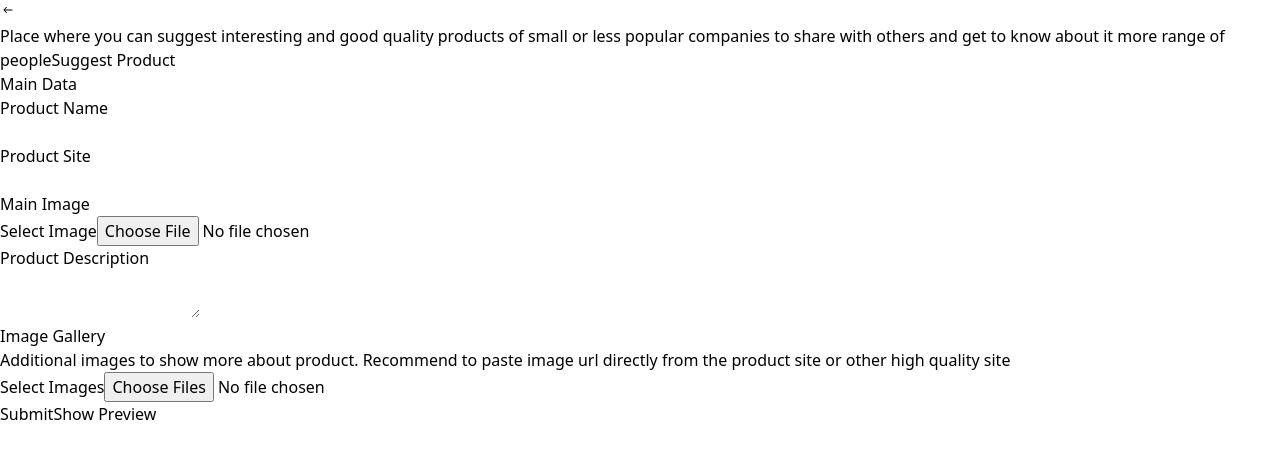
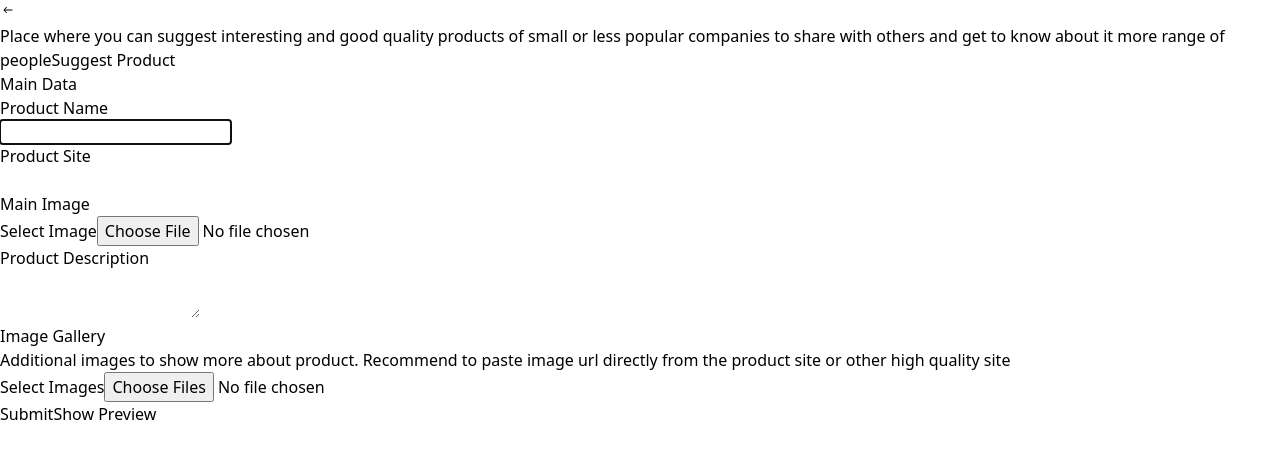
Before and after one commit to alexey-marinkevich/prod-rank, a React (Vite) app: page /suggest in a window 1280 px wide. Shown: the top 458 px of the page. Built offline with nearby package versions, Linux system fonts and the light colour scheme; no server answers.

Commit message:
add react hook form

```diff
--- a/src/pages/SuggestProductPage.tsx
+++ b/src/pages/SuggestProductPage.tsx
@@ -1,7 +1,11 @@
 import { useState } from 'react';
+import * as yup from 'yup';
+import { yupResolver } from '@hookform/resolvers/yup';
+import { useForm } from 'react-hook-form';
+import { v4 as uuid } from 'uuid';
+
+import { Link, redirect, useNavigate, useNavigation, useSubmit } from 'react-router-dom';
 import { IoIosArrowRoundBack } from 'react-icons/io';
-import { Form, Link, redirect, useNavigate, useNavigation } from 'react-router-dom';
-import { v4 as uuid } from 'uuid';
 import { IoCheckmarkCircleOutline, IoCheckmarkDoneCircleOutline } from 'react-icons/io5';
 import { CgSpinner } from 'react-icons/cg';
 
@@ -79,11 +83,33 @@ type ImgSelected = {
 function SuggestProductPage() {
   const navigate = useNavigate();
   const navigation = useNavigation();
+  const submit = useSubmit();
+
+  const schema = yup
+    .object({
+      name: yup.string().required().trim().max(50),
+      siteUrl: yup.string().url().required().trim(),
+      description: yup.string().required().trim().min(50),
+    })
+    .required();
+
+  const {
+    register,
+    handleSubmit,
+    formState: { errors },
+  } = useForm<CreateProduct>({
+    resolver: yupResolver(schema),
+  });
 
   const [imgSelected, setImgSelected] = useState<ImgSelected>({
     headImg: false,
     gallery: false,
   });
+
+  const onSubmit = (data) => {
+    console.log(data);
+    submit(data, { action: '/suggest', method: 'post' });
+  };
 
   return (
     <div className="m-auto mb-20 max-w-5xl p-2 md:p-5">
@@ -106,7 +132,8 @@ function SuggestProductPage() {
           </span>
         </h1>
       </section>
-      <Form method="post" action="/suggest">
+      {/* <form method="post" action="/suggest"> */}
+      <form onSubmit={handleSubmit(onSubmit)}>
         <fieldset disabled={navigation.state === 'submitting'}>
           <section className="mb-10">
             <h2 className="mb-4 text-2xl">Main Data</h2>
@@ -115,22 +142,29 @@ function SuggestProductPage() {
                 <p className="absolute top-[-13px] left-4 bg-white px-1">Product Name</p>
                 <input
                   type="text"
-                  name="name"
-                  className="w-full rounded-md border-2 border-gray-400 p-3"
+                  {...register('productName')}
+                  required={!!errors.productName?.message}
+                  autoFocus
+                  className="w-full rounded-md border-[3px] border-gray-400 p-3 outline-none required:border-red-500
+                 focus:border-black invalid:focus:border-red-500"
                 />
+                <p className="text-red-500 empty:hidden">{errors.productName?.message}</p>
               </label>
               <label className="relative">
                 <p className="absolute top-[-13px] left-4 bg-white px-1">Product Site</p>
                 <input
                   type="text"
-                  name="siteUrl"
-                  className="w-full rounded-md border-2 border-gray-400 p-3"
+                  required={!!errors.productSite?.message}
+                  {...register('productSite')}
+                  className="w-full rounded-md border-[3px] border-gray-400 p-3 outline-none
+                 required:border-red-500 focus:border-black invalid:focus:border-red-500"
                 />
+                <p className="text-red-500 empty:hidden">{errors.productSite?.message}</p>
               </label>
               <div>
                 <p className="mb-2">Main Image</p>
                 <label className="inline-block w-full sm:w-[250px]">
-                  {!imgSelected.headImg || !headImgFile ? (
+                  {!headImgFile ? (
                     <a className="block w-full cursor-pointer rounded-lg bg-black p-3 text-center text-white transition-all hover:scale-95">
                       Select Image
                     </a>
@@ -144,9 +178,9 @@ function SuggestProductPage() {
                   )}
                   <input
                     type="file"
-                    name="headImage"
+                    {...register('headImage')}
                     accept="image/x-png,image/jpeg"
-                    className="col-span-2 hidden w-full rounded-md border-2 border-gray-400 p-3"
+                    className="hidden"
                     onChange={(e) => {
                       headImgFile = e.target.files && e.target.files[0];
                       setImgSelected((prevState) => ({ ...prevState, headImg: true }));
@@ -159,9 +193,14 @@ function SuggestProductPage() {
                   Product Description
                 </p>
                 <textarea
-                  name="description"
-                  className="min-h-[300px] w-full resize-none rounded-md border-2 border-gray-400 p-3 sm:min-h-[200px]"
+                  {...register('articleContent')}
+                  required={!!errors.articleContent?.message}
+                  className="min-h-[300px] w-full resize-none rounded-md border-[3px] border-gray-400 p-3 outline-none required:border-red-500
+                  focus:border-black invalid:focus:border-red-500 sm:min-h-[200px]"
                 />
+                <p className="text-red-500 empty:hidden">
+                  {errors.articleContent?.message}
+                </p>
               </label>
             </div>
           </section>
@@ -172,7 +211,7 @@ function SuggestProductPage() {
               directly from the product site or other high quality site
             </p>
             <label className="block w-full sm:w-[250px]">
-              {!imgSelected.gallery || !galleryFiles?.length ? (
+              {!galleryFiles?.length ? (
                 <a className="block w-full cursor-pointer rounded-lg bg-black p-3 text-center text-white transition-all hover:scale-95">
                   Select Images
                 </a>
@@ -186,8 +225,8 @@ function SuggestProductPage() {
               )}
               <input
                 type="file"
-                name="images"
                 accept="image/x-png,image/jpeg"
+                {...register('gallery')}
                 multiple
                 onChange={(e) => {
                   galleryFiles = e.target.files;
@@ -220,7 +259,7 @@ function SuggestProductPage() {
             </Link>
           </section>
         </fieldset>
-      </Form>
+      </form>
     </div>
   );
 }
```
